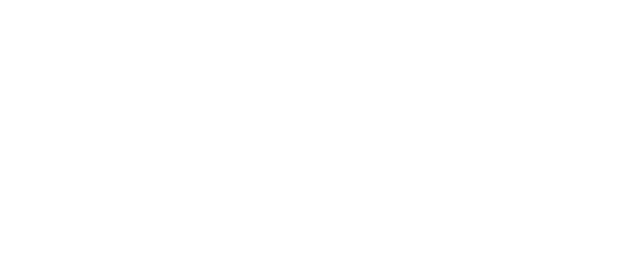
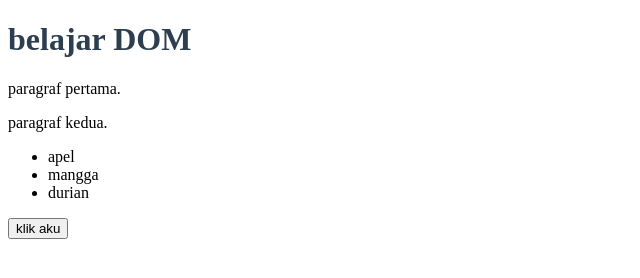
Before and after one commit to khairaulfia/2025573010112_workshop_web_dasar, a plain HTML site: page modul-6/index.html in a window 1280 px wide. Shown: the whole page, without its empty margins (0-640 px from the left). Drawn offline with Linux system fonts and the light colour scheme; files that its build step writes are made by us from their sources.

Commit message:
bagian-2-DOM tree dan pemilihan elemen

```diff
--- a/modul-6/index.html
+++ b/modul-6/index.html
@@ -7,6 +7,23 @@
         <link rel="stylesheet" href="style.css">
     </head>
     <body>
+        <div id="app">
+            <h1 class="judul">
+                belajar DOM</h1>
+            <p class="deskripsi">
+                paragraf pertama.</p>
+            <p class="deskripsi">
+                paragraf kedua.</p>
+            <ul id="list-buah">
+                <li>apel</li>
+                <li>mangga</li>
+                <li class="favorit">
+                    durian</li>
+            </ul>
+            <button id="btn-klik">
+                klik aku</button>
+            </div>
+            </h1>
         <script src="script.js"></script>
     </body>
     </html>
--- a/modul-6/script.js
+++ b/modul-6/script.js
@@ -0,0 +1,11 @@
+const judul = document.querySelector('.judul')
+const btn   = document.querySelector('#btn-klik')
+const paragraf = document.querySelectorAll('.deskripsi')
+const semuali  = document.querySelectorAll('li')
+const list = document.getelementById('list-buah')
+console.log('Judul:', judul)
+console.log('Jumlah paragraf:',paragraf.length)
+console.log('List node:', list)
+const favorit = document.querySelector('.favorit')
+console.log('Parent:', favorit.parentElement.id)
+console.log('Sibling sebelum:',favorit.previousElementSibling?.textContent)
```
